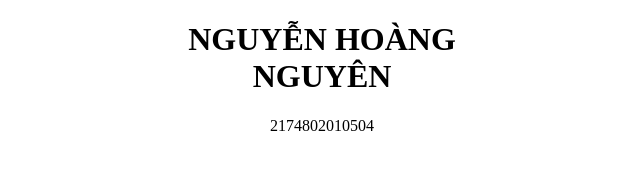
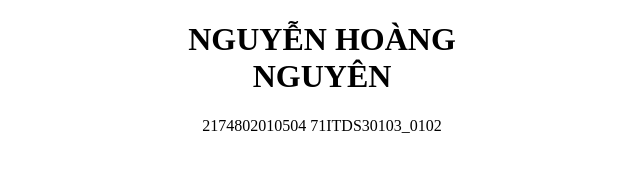
Before and after one commit to nguyenmap43-star/netlify-app, a plain HTML site: page aaa/index.html in a window 1280 px wide. Shown: the whole page, without its empty margins (318-958 px from the left). Drawn offline with Linux system fonts and the light colour scheme.

Commit message:
Thay doi

```diff
--- a/aaa/index.html
+++ b/aaa/index.html
@@ -11,7 +11,7 @@
     <div class="container">
         <h1>NGUYỄN HOÀNG NGUYÊN</h1>
         <p>
-            2174802010504
+            2174802010504 71ITDS30103_0102
         </p>
     </div>
 </body>
```
